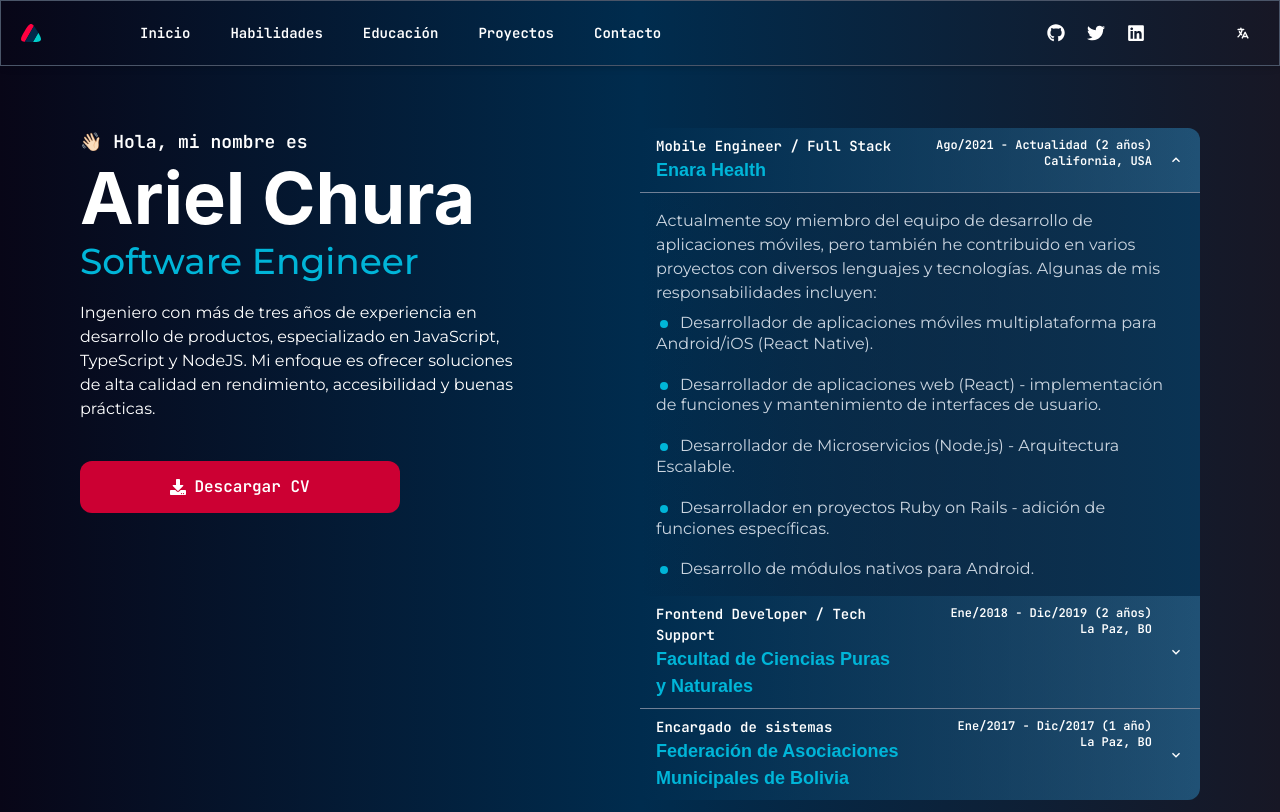
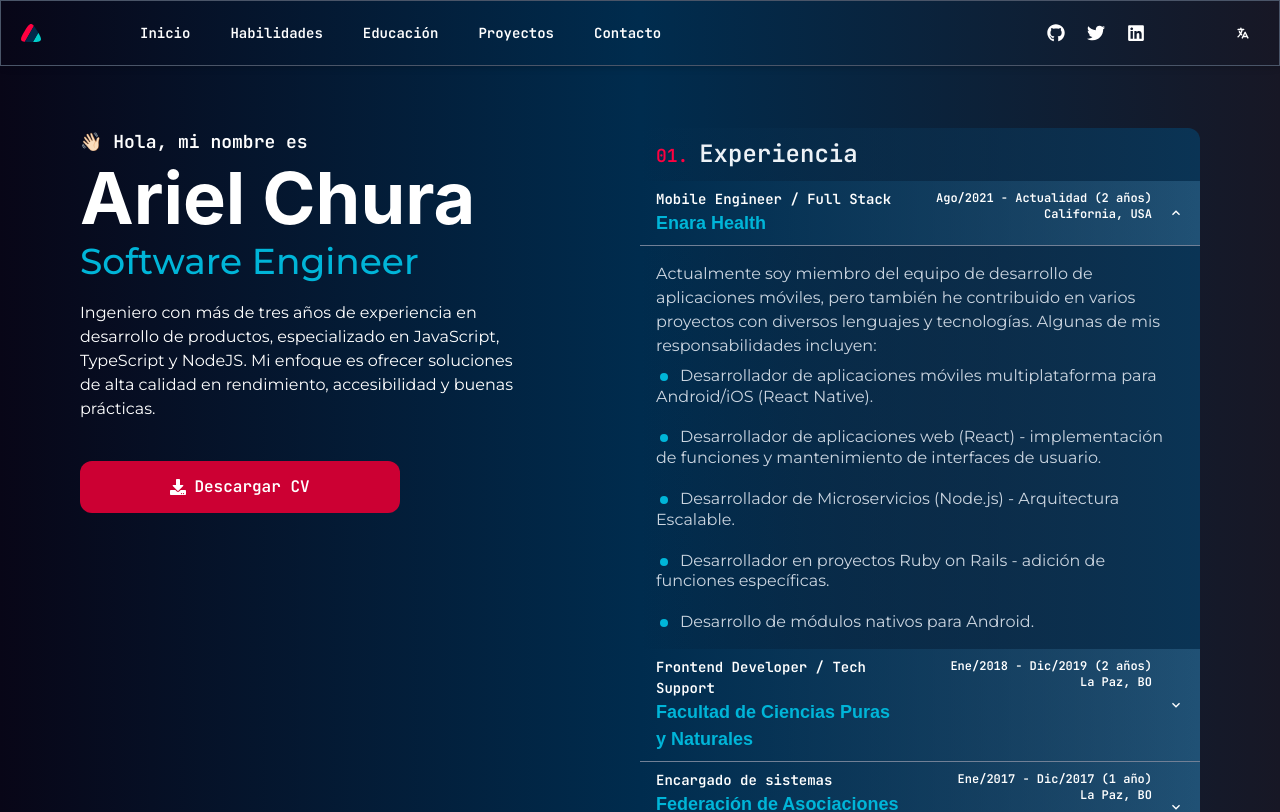
Before and after one commit to arielscc/myf, a Next.js app: page / in a window 1280 px wide. Shown: the top 812 px of the page. Built offline with nearby package versions, Linux system fonts and the light colour scheme; a web font is replaced by a local one.

Commit message:
feat: add experience title inside hero

```diff
--- a/sections/Contact.js
+++ b/sections/Contact.js
@@ -8,7 +8,7 @@
   const { contact } = useContext(AppContext);
   const { button, desc, title } = contact;
   return (
-    <Container title={title} index={4}>
+    <Container title={title} index={5}>
       <Box mt="5" textAlign="center">
         <Text maxW="2xl" mx="auto" my="4">
           {desc}
--- a/sections/Education.js
+++ b/sections/Education.js
@@ -41,7 +41,7 @@
     show_less: showLess,
   } = education;
   return (
-    <Container title={title} index={2}>
+    <Container title={title} index={3}>
       <Flex
         gridGap={{ base: '5', lg: '10' }}
         direction={{ base: 'column', lg: 'row' }}
--- a/sections/Experience.js
+++ b/sections/Experience.js
@@ -1,6 +1,8 @@
 import {
   Accordion,
-  Box
+  Box,
+  Heading,
+  chakra
 } from '@chakra-ui/react';
 import React, { useContext } from 'react';
 import CurstomAccordionItem from '../components/CustomAccordion';
@@ -8,7 +10,7 @@
 
 const Experience = () => {
   const { experience } = useContext(AppContext);
-  const { content } = experience;
+  const { content, title } = experience;
   return (
     <Box
       alignSelf="flex-start"
@@ -18,6 +20,22 @@
       borderRadius="xl"
       overflow="hidden"
     >
+      <Heading
+        fontFamily="jet"
+        textTransform="capitalize"
+        fontSize={{ base: 'xl', md: '2xl' }}
+        px={4}
+        py={3}
+      >
+        <chakra.span
+          color="tomato"
+          fontSize={{ base: 'sm', md: 'lg' }}
+          fontWeight="900"
+        >
+          01.{' '}
+        </chakra.span>
+        {title}
+      </Heading>
       <Accordion defaultIndex={[0]} allowMultiple styleConfig>
         {
           content.map((item, index) => (
--- a/sections/Projects.js
+++ b/sections/Projects.js
@@ -13,7 +13,7 @@
   const { title, projects, type } = listProjects;
   const secondaryProjects = projectsData[locale] || projectsData.es;
   return (
-    <Container title={title} index={3}>
+    <Container title={title} index={4}>
       {projects.map((project, i) => (
         <Box key={project.id}>
           <Project data={project} index={i} type={type} />
--- a/sections/Skills.js
+++ b/sections/Skills.js
@@ -29,7 +29,7 @@
   }));
 
   return (
-    <Container title={title} index={1}>
+    <Container title={title} index={2}>
       <Tabs
         w="full"
         bg={useColorModeValue('white', 'inherit')}
```
